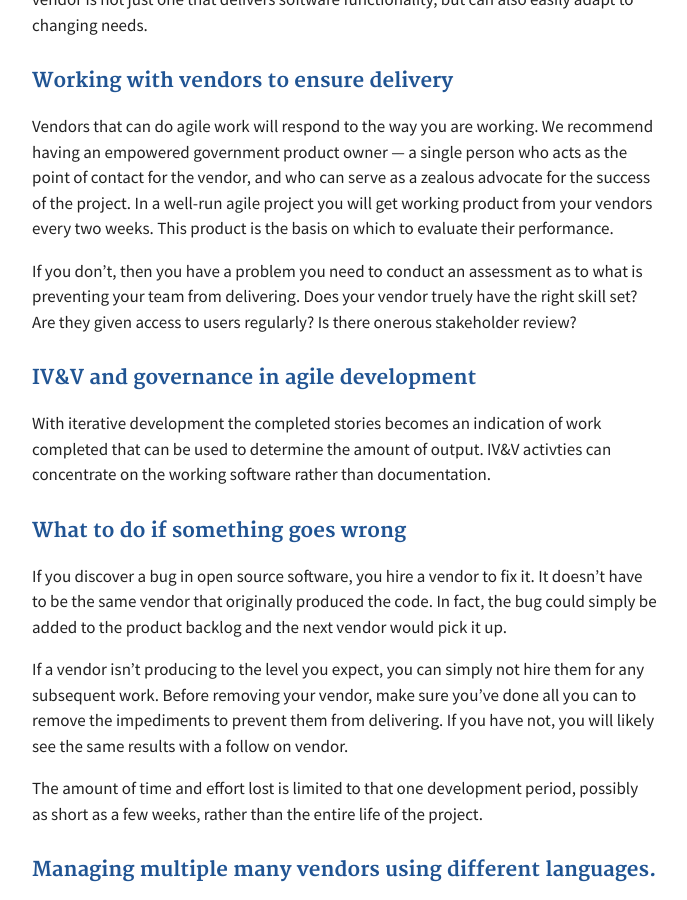
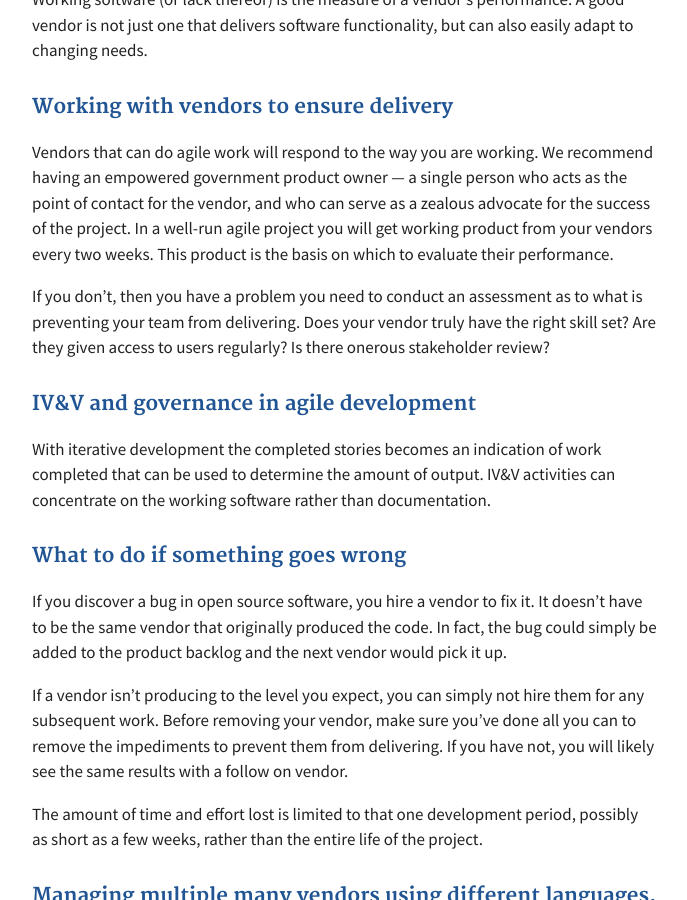
Before and after one commit to 18F/Modular-Contracting-And-Agile-Development, a Jekyll site: the page built from pages/common-questions.md, in a window 1280 px wide and 900 px high, scrolled down 2209 px. Shown: the whole window, without its empty margins (118-805 px from the left). Built offline with Jekyll 4.4.1, drawn with Linux system fonts in a browser that asks for light colours; some of the changed text lies outside the part shown.

Commit message:
cots part II

```diff
--- a/pages/common-questions.md
+++ b/pages/common-questions.md
@@ -54,11 +54,11 @@ Within the agile process, expectations are managed by having incremental release
 
 Vendors that can do agile work will respond to the way you are working. We recommend having an empowered government product owner — a single person who acts as the point of contact for the vendor, and who can serve as a zealous advocate for the success of the project. In a well-run agile project you will get working product from your vendors every two weeks. This product is the basis on which to evaluate their performance.
 
-If you don’t, then you have a problem you need to conduct an assessment as to what is preventing your team from delivering. Does your vendor truely have the right skill set? Are they given access to users regularly? Is there onerous stakeholder review?
+If you don’t, then you have a problem you need to conduct an assessment as to what is preventing your team from delivering. Does your vendor truly have the right skill set? Are they given access to users regularly? Is there onerous stakeholder review?
 
 ### IV&V and governance in agile development
 
-With iterative development the completed stories becomes an indication of work completed that can be used to determine the amount of output. IV&V activties can concentrate on the working software rather than documentation.
+With iterative development the completed stories becomes an indication of work completed that can be used to determine the amount of output. IV&V activities can concentrate on the working software rather than documentation.
 
 ### What to do if something goes wrong
 
```
Also changed, not shown: other parts of pages/common-questions.md (+1 -1 lines), _strategies/using-cots.md (+1 -1 lines).
